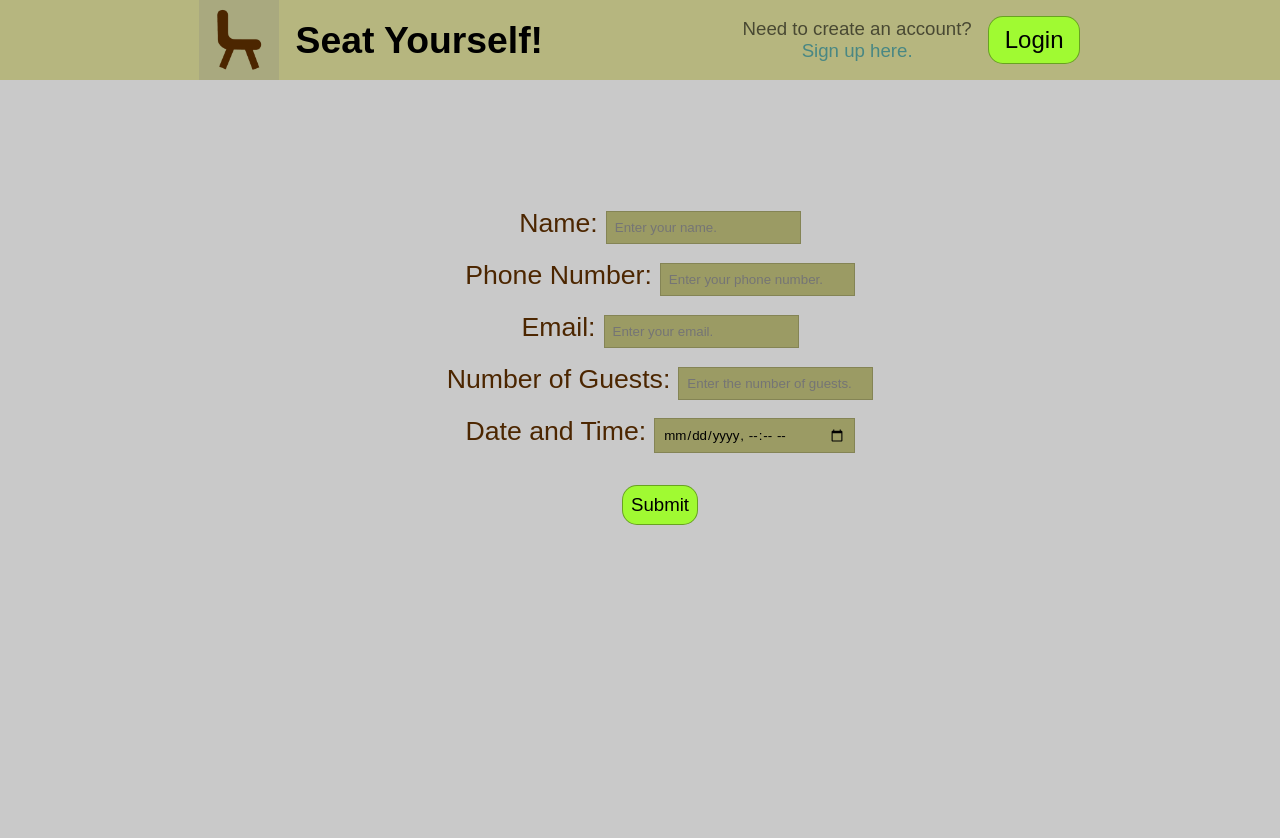
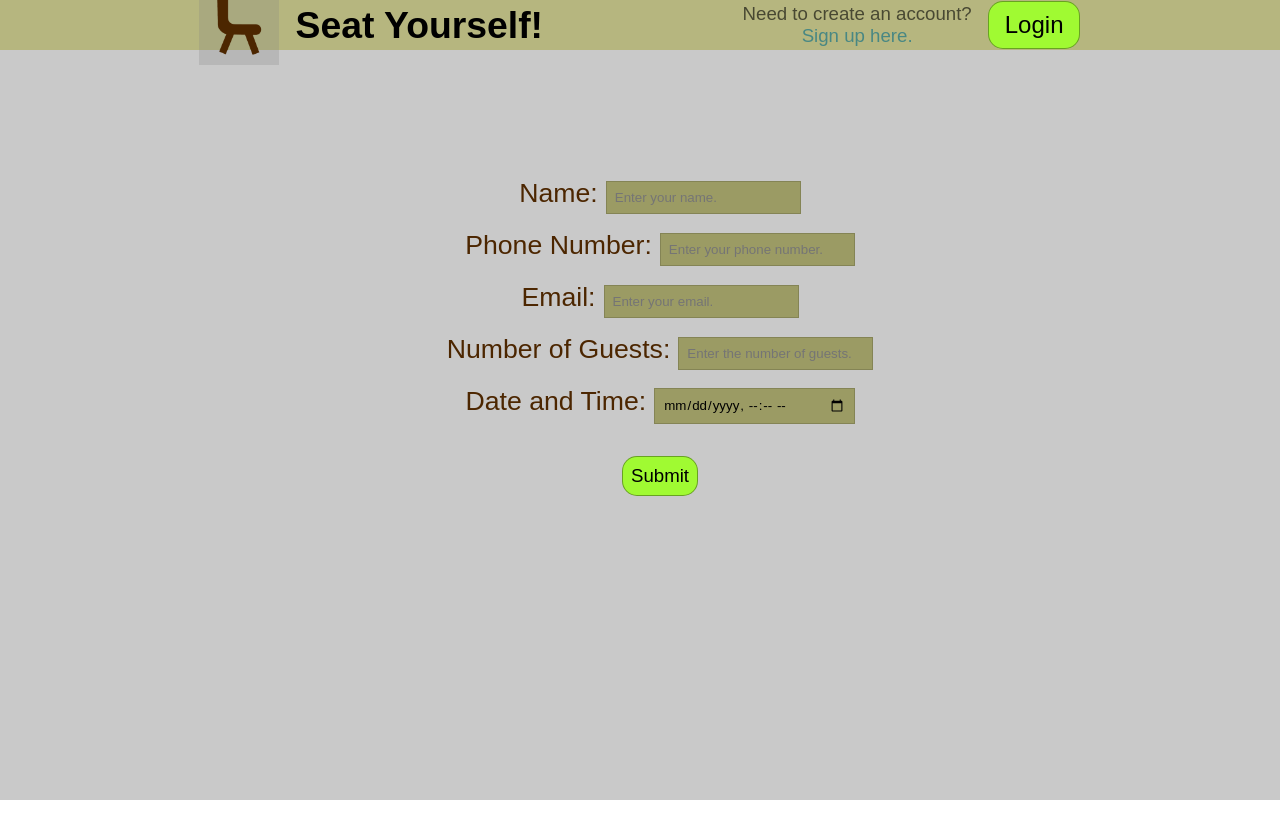
Before and after one commit to Paul-Kuruvila/COSC4351-Restaurant-Project, a React (Create React App) app in the folder frontend/: page /reserve in a window 1280 px wide. Shown: the top 838 px of the page. After the commit the page ends 800 px from the top, so only its background shows below. Built offline with nearby package versions, Linux system fonts and the light colour scheme.

Commit message:
Make navbar and pages scalable for different viewports

```diff
--- a/frontend/src/components/Home/Home.css
+++ b/frontend/src/components/Home/Home.css
@@ -2,7 +2,7 @@
     display: flex;
     justify-content: center;
     background-color: rgba(100, 100, 100, 0.35);
-    height: 76.09rem;
+    height: 93.7vh;
 }
 
 .ReserveButton {
--- a/frontend/src/components/Home/Home.js
+++ b/frontend/src/components/Home/Home.js
@@ -5,6 +5,7 @@ const Home = () => {
   const redirectHandler = (ref) => {
     window.location.href=`${ref}`;
   }
+
   return (
     <div className='Home'>
       <button className='ReserveButton' onClick ={() => redirectHandler('/reserve')}>RESERVE SEATING HERE!</button>
--- a/frontend/src/components/Login/Login.css
+++ b/frontend/src/components/Login/Login.css
@@ -1,6 +1,6 @@
 .Login {
     background-color: rgba(100, 100, 100, 0.35);
-    height: 76.09rem;
+    height: 93.7vh;
 }
 
 .information-boxes {
--- a/frontend/src/components/Login/Login.js
+++ b/frontend/src/components/Login/Login.js
@@ -1,6 +1,6 @@
 import './Login.css';
 import React, { useState } from 'react';
-import {useNavigate} from "react-router-dom";
+import { useNavigate } from "react-router-dom";
 
 const Login = () => {
   const navigate = useNavigate();
@@ -31,6 +31,7 @@ const Login = () => {
         console.log(jsonData);
     }
   }
+
   return (
     <div className="Login">
         <form onSubmit = {handleSubmit}>
--- a/frontend/src/components/Navbar/Navbar.css
+++ b/frontend/src/components/Navbar/Navbar.css
@@ -3,7 +3,7 @@
     justify-content: space-evenly;
     align-items: center;
     width: 100%;
-    height: 5rem;
+    height: 6.3vh;
     background-color: rgba(110, 110, 0, 0.5);
 }
 
--- a/frontend/src/components/Reserve/Reserve.css
+++ b/frontend/src/components/Reserve/Reserve.css
@@ -1,6 +1,6 @@
 .Reserve {
     background-color: rgba(100, 100, 100, 0.35);
-    height: 76.09rem;
+    height: 93.7vh;
 }
 
 .guest-info input, #DT {
--- a/frontend/src/components/Reserve/Reserve.js
+++ b/frontend/src/components/Reserve/Reserve.js
@@ -4,7 +4,7 @@ import './Reserve.css';
 const Reserve = () => {
 	//number of guests and date n time
 	const [name, setName] = useState();
-	const [phonenum, setPhonenum] = useState();
+	const [phoneNum, setPhoneNum] = useState();
 	const [email, setEmail] = useState();
 	const [guests, setGuests] = useState();
 
@@ -37,7 +37,7 @@ const Reserve = () => {
 					<li className='guest-info'>
 						<label className='Label'>Phone Number:</label>
 						<input className='inputbox' type='text' title='Please enter your phone number.' required placeholder='Enter your phone number.'
-						onChange = {(e) => setPhonenum(e.target.value)}
+						onChange = {(e) => setPhoneNum(e.target.value)}
 						/>
 					</li>
 					<li className='guest-info'>
```
